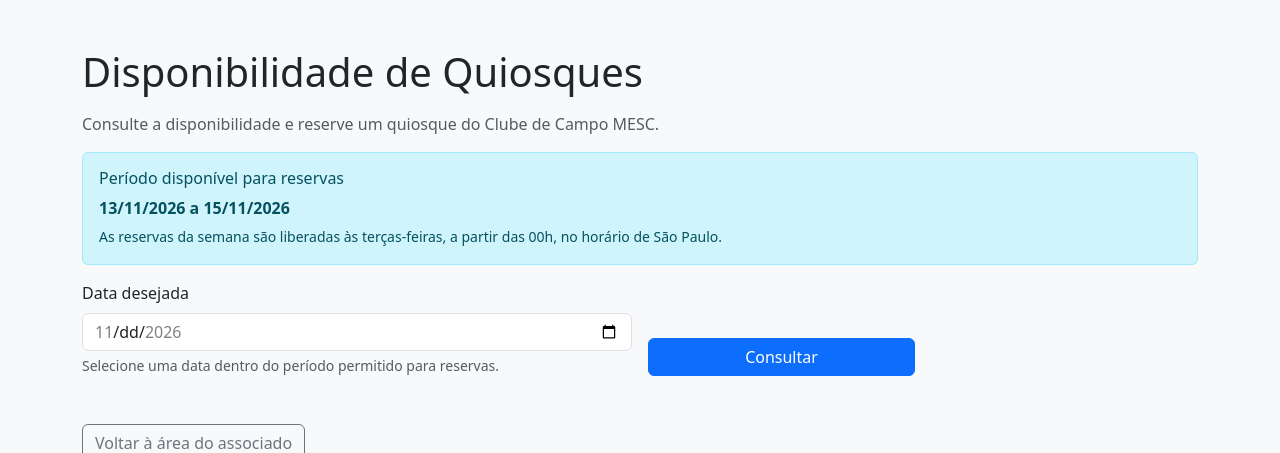
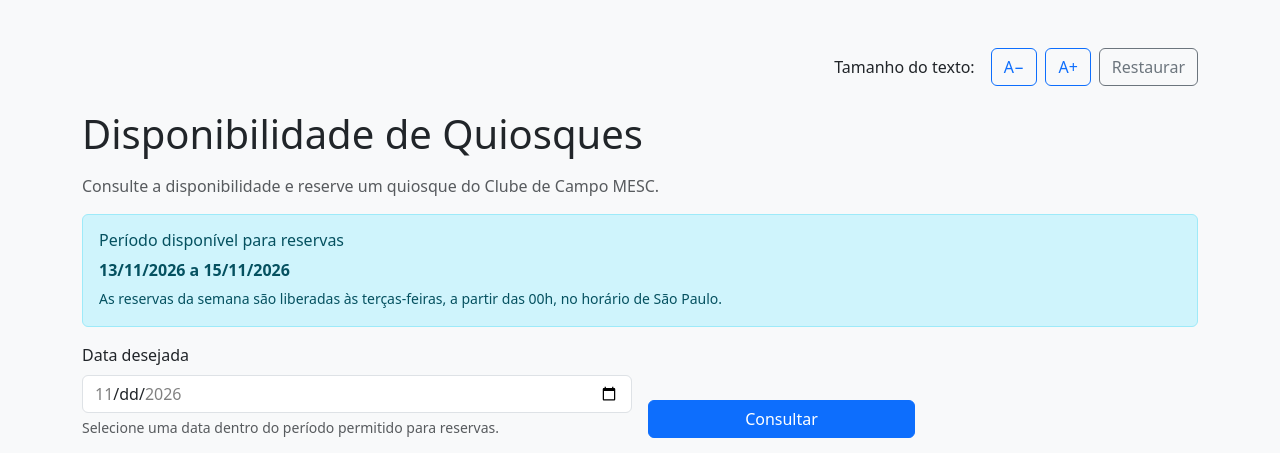
Before and after one commit to matheusguedest-cyber/mesc-reserva-quiosques, a Flask app: page /quiosques in a window 1280 px wide. Shown: the top 453 px of the page. Run offline with Flask 3, Linux system fonts and the light colour scheme; the visitor is signed in with stand-in values (Sample User, id 1).

Commit message:
feat: adiciona controle de tamanho da fonte para acessibilidade

```diff
--- a/app/templates/quiosques.html
+++ b/app/templates/quiosques.html
@@ -19,6 +19,44 @@
 <body class="bg-light">
 
     <main class="container py-5">
+
+        <!-- Controles de acessibilidade -->
+<div
+    class="d-flex flex-wrap justify-content-end
+           align-items-center gap-2 mb-4"
+    role="group"
+    aria-label="Controles de tamanho da fonte"
+>
+    <span class="me-2">
+        Tamanho do texto:
+    </span>
+
+    <button
+        type="button"
+        id="diminuir-fonte"
+        class="btn btn-outline-primary"
+        aria-label="Diminuir tamanho do texto"
+    >
+        A−
+    </button>
+
+    <button
+        type="button"
+        id="aumentar-fonte"
+        class="btn btn-outline-primary"
+        aria-label="Aumentar tamanho do texto"
+    >
+        A+
+    </button>
+
+    <button
+        type="button"
+        id="restaurar-fonte"
+        class="btn btn-outline-secondary"
+    >
+        Restaurar
+    </button>
+</div>
 
         <!-- Mensagens de sucesso ou erro -->
         {% with mensagens = get_flashed_messages(with_categories=true) %}
@@ -281,6 +319,61 @@
     <script
         src="https://cdn.jsdelivr.net/npm/bootstrap@5.3.3/dist/js/bootstrap.bundle.min.js"
     ></script>
+<script>
+    document.addEventListener("DOMContentLoaded", function () {
+        const raiz = document.documentElement;
 
+        const tamanhoPadrao = 100;
+        const tamanhoMinimo = 80;
+        const tamanhoMaximo = 150;
+        const incremento = 10;
+
+        const chave = "mesc-tamanho-fonte";
+
+        let tamanho = Number(
+            localStorage.getItem(chave)
+        );
+
+        if (!Number.isFinite(tamanho) ||
+            tamanho < tamanhoMinimo ||
+            tamanho > tamanhoMaximo) {
+            tamanho = tamanhoPadrao;
+        }
+
+        function aplicarTamanho() {
+            raiz.style.fontSize = tamanho + "%";
+            localStorage.setItem(chave, tamanho);
+        }
+
+        document
+            .getElementById("aumentar-fonte")
+            .addEventListener("click", function () {
+                tamanho = Math.min(
+                    tamanho + incremento,
+                    tamanhoMaximo
+                );
+                aplicarTamanho();
+            });
+
+        document
+            .getElementById("diminuir-fonte")
+            .addEventListener("click", function () {
+                tamanho = Math.max(
+                    tamanho - incremento,
+                    tamanhoMinimo
+                );
+                aplicarTamanho();
+            });
+
+        document
+            .getElementById("restaurar-fonte")
+            .addEventListener("click", function () {
+                tamanho = tamanhoPadrao;
+                aplicarTamanho();
+            });
+
+        aplicarTamanho();
+    });
+</script>
 </body>
 </html>
```
